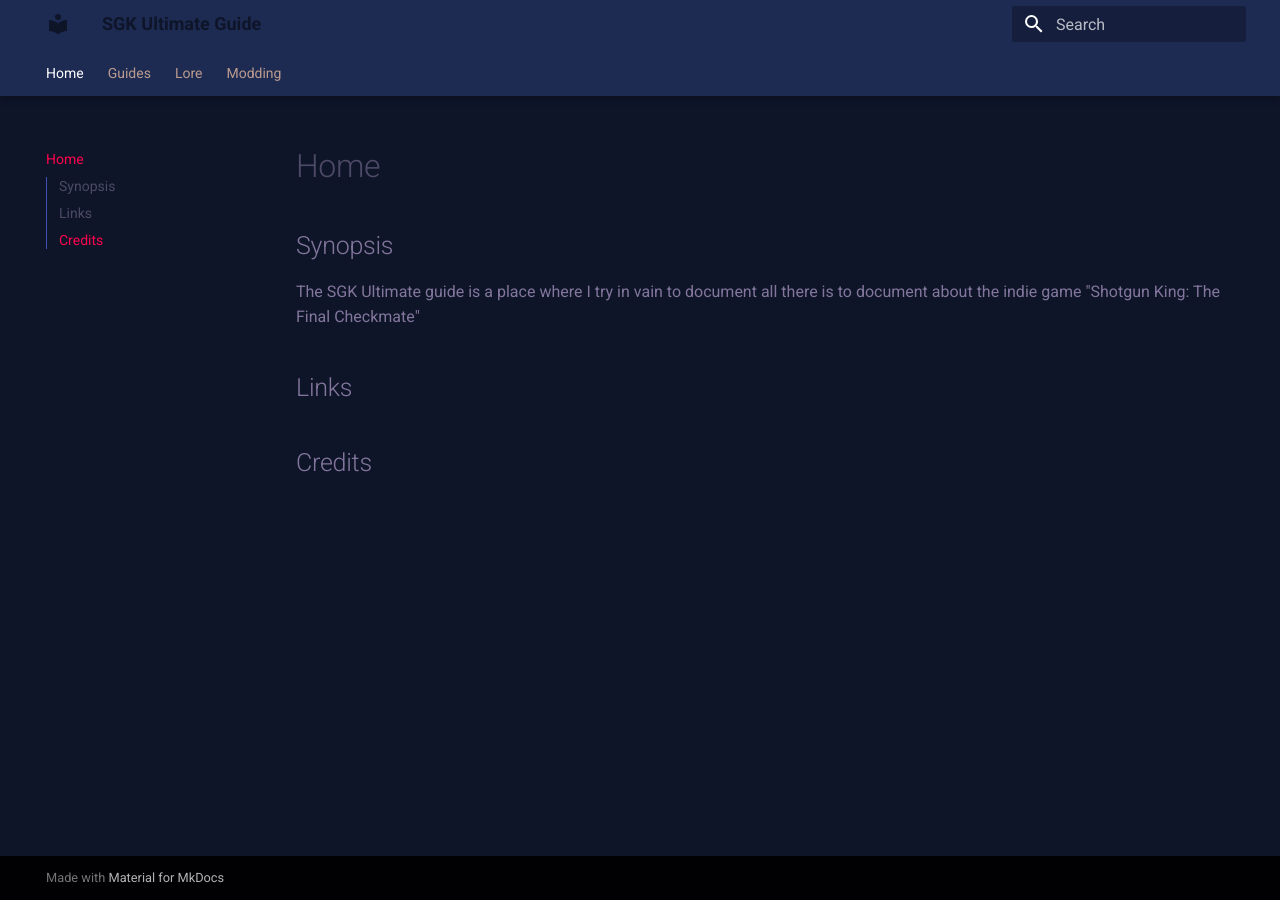
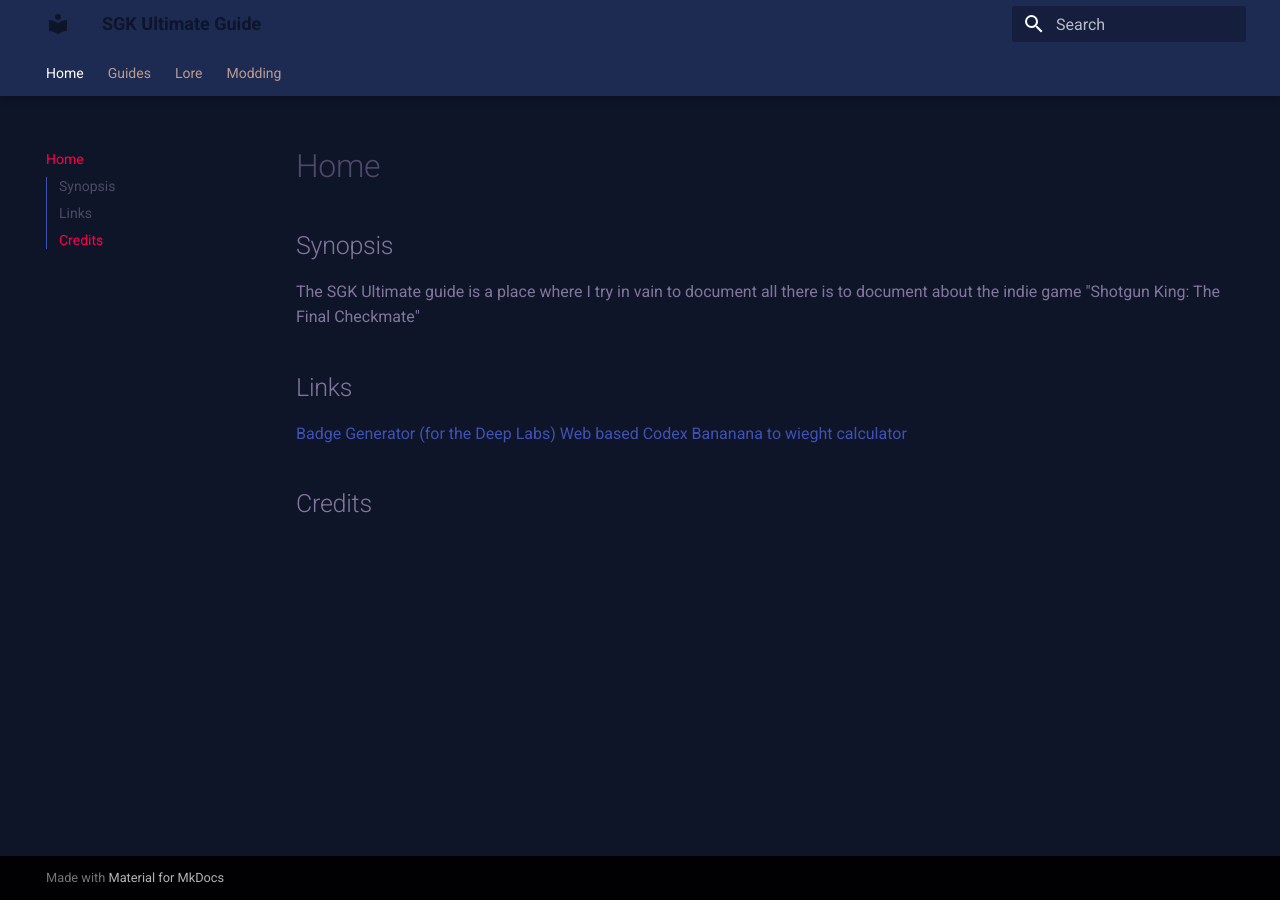
Before and after one commit to microbullet/microbullet.github.io, an MkDocs documentation site: the page built from docs/index.md, in a window 1280 px wide. Built offline with MkDocs 1.6.1 and Material for MkDocs 9.7.7, drawn with Linux system fonts in a browser that asks for light colours.

Commit message:
Update index.md

```diff
--- a/docs/index.md
+++ b/docs/index.md
@@ -7,6 +7,8 @@ The SGK Ultimate guide is a place where I try in vain to document all there is t
 
 ## Links
 
-
+[Badge Generator (for the Deep Labs)](/badge_generator.htm)
+[Web based Codex](/codex.html)
+[Bananana to wieght calculator](/banana_calculator.html)
 
 ## Credits
```
